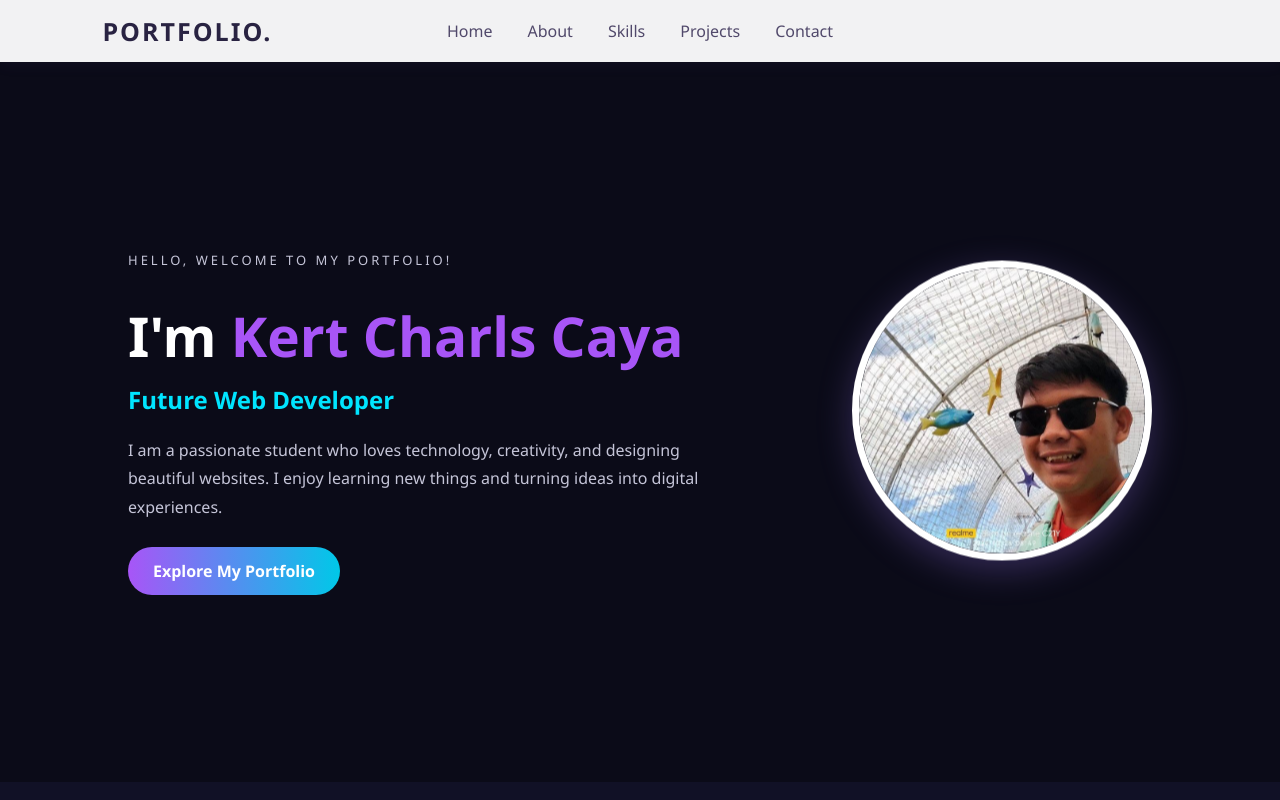
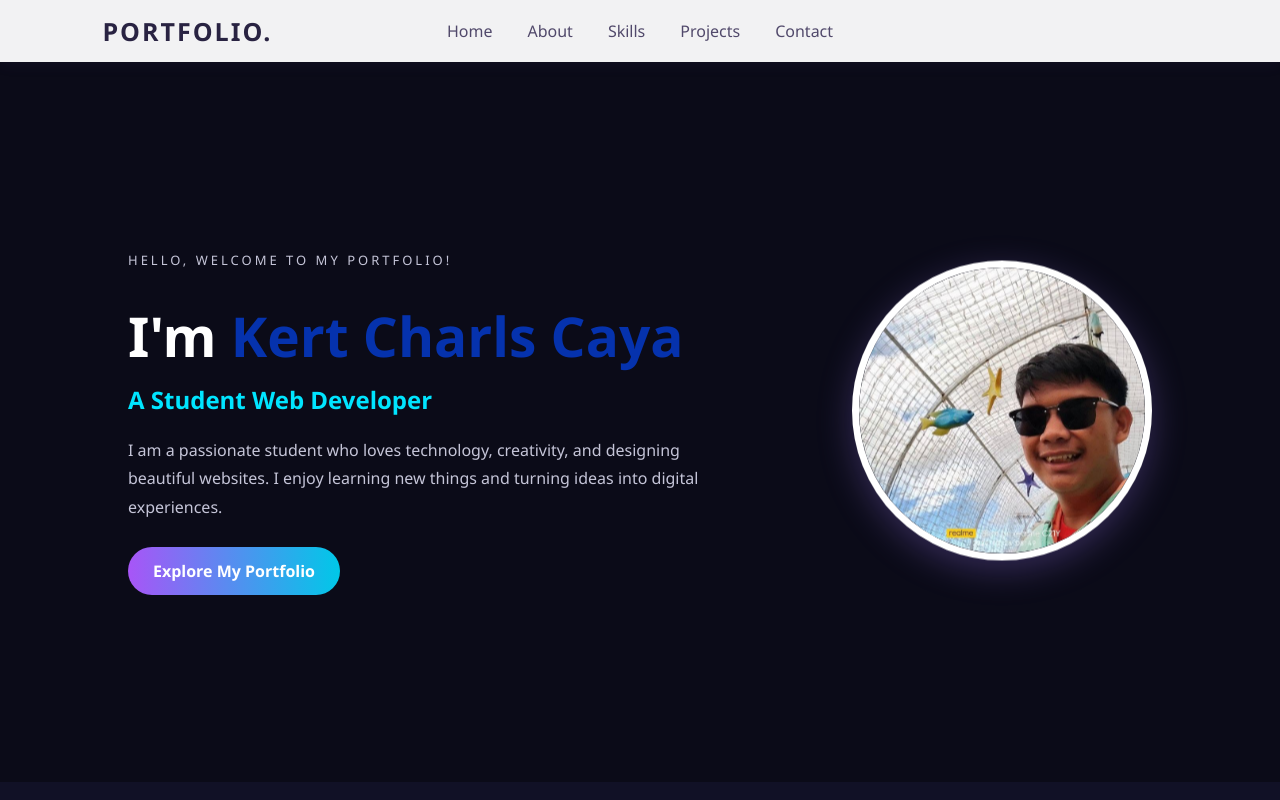
Before and after one commit to CayaKertCharls/charls_caya-project-1, a plain HTML site: page index.html in a window 1280 px wide. Shown: the top 800 px of the page. Drawn offline with Linux system fonts and the light colour scheme.

Commit message:
modified index

```diff
--- a/index.html
+++ b/index.html
@@ -30,7 +30,7 @@
 
             <h1>I'm <span>Kert Charls Caya</span></h1>
 
-            <h2>Future Web Developer</h2>
+            <h2> A Student Web Developer</h2>
 
             <p>
                 I am a passionate student who loves technology,
--- a/style.css
+++ b/style.css
@@ -86,7 +86,7 @@ header {
 }
 
 .home h1 span {
-    color: #a855f7;
+    color: #0532ad;
 }
 
 .home h2 {
```
